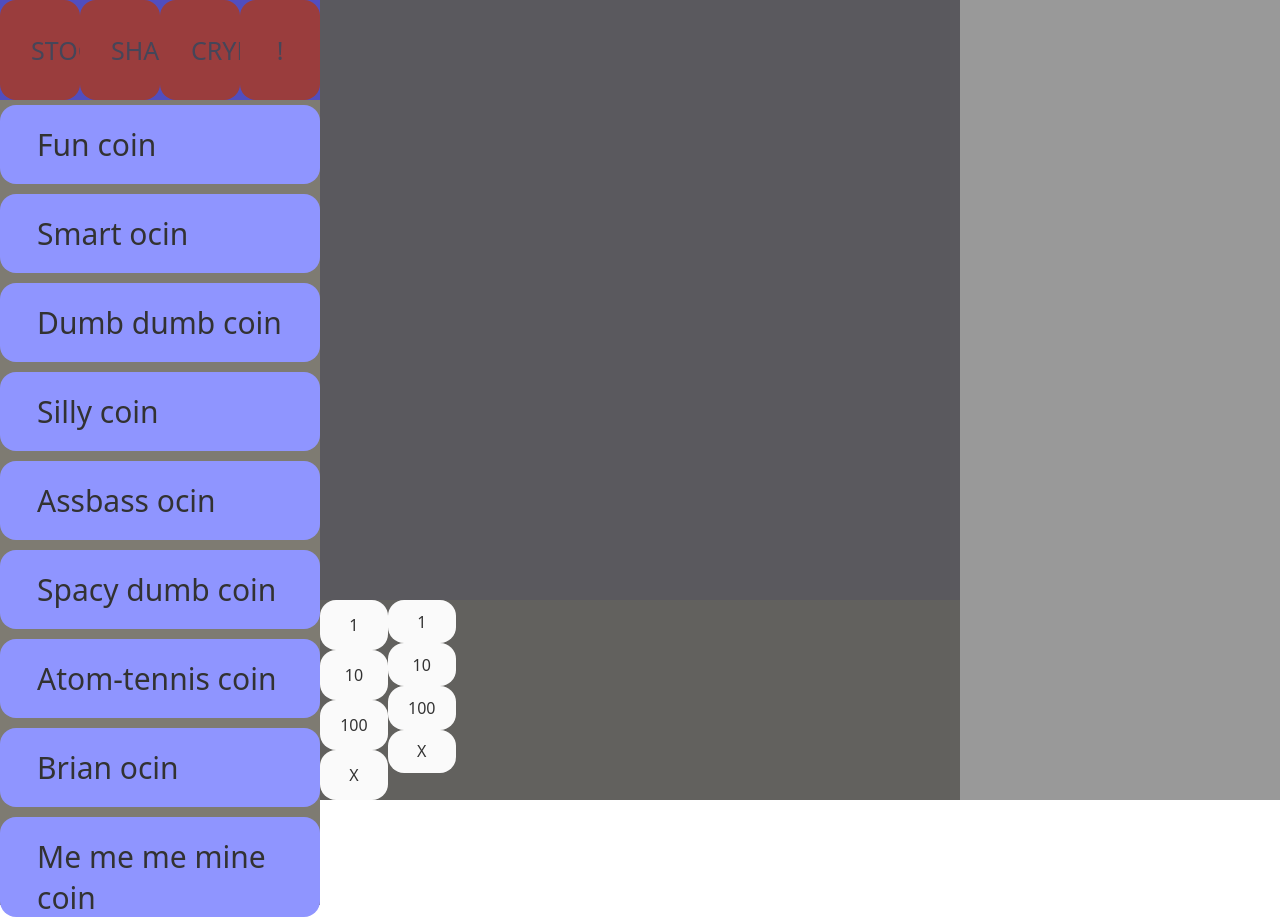
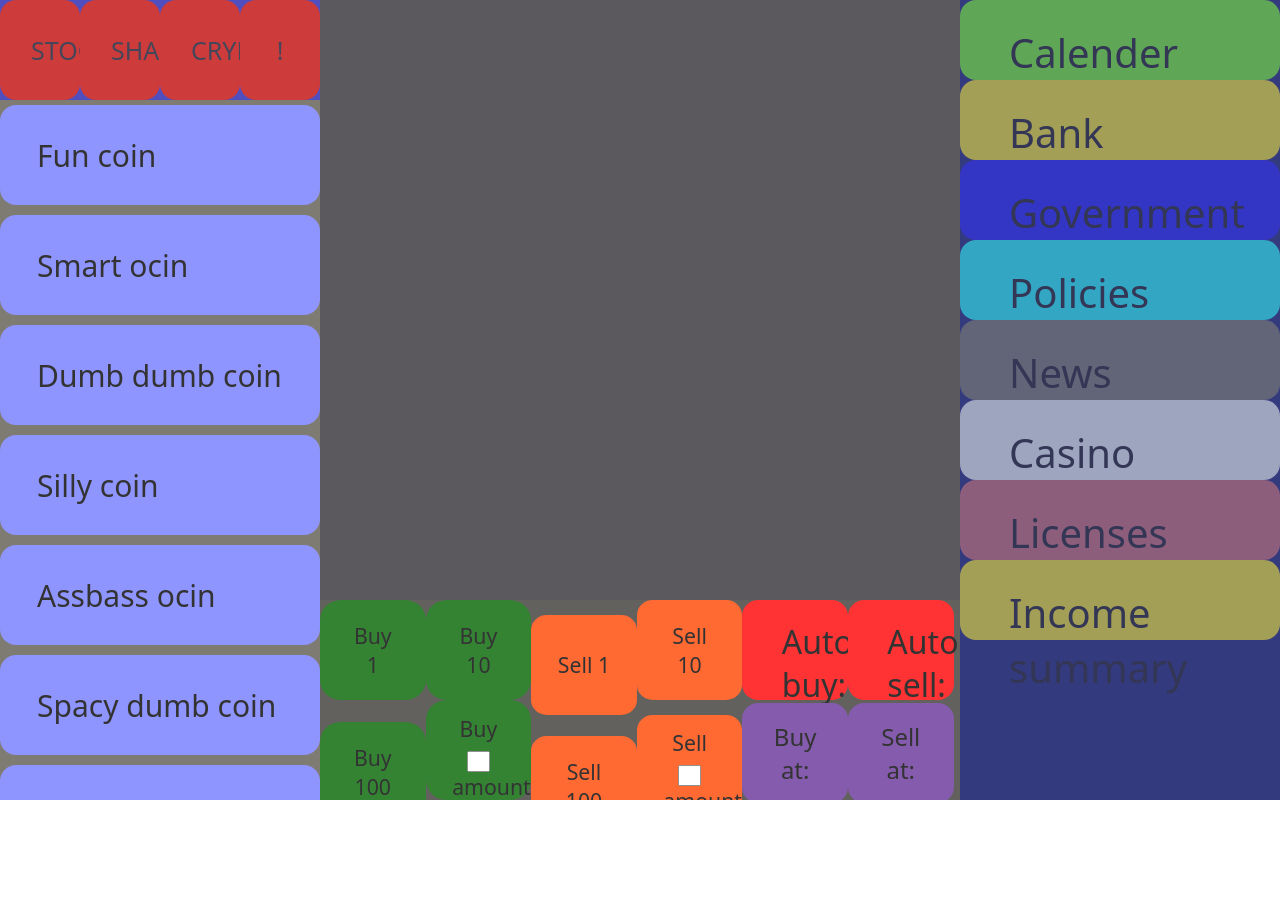
Before and after one commit to luddebudde/superb-transactions, a React (Vite) app: page / in a window 1280 px wide. After the commit the page ends 800 px from the top, so only its background shows below. Built offline with nearby package versions, Linux system fonts and the light colour scheme.

Commit message:
Improved the looks of the buttons, as well as having hover-functions + adding a few more

```diff
--- a/src/index.css
+++ b/src/index.css
@@ -44,6 +44,13 @@ h1 {
   border-radius: 16px;
 }
 
+.currencyButton:hover {
+  background-color: #585ed1;
+  /*box-shadow: 0 8px 16px 0 rgba(0, 0, 0, 0.2), 0 6px 20px 0 rgba(0, 0, 0, 0.19);*/
+    box-shadow: 0 0 16px 2px darkblue;
+  scale: 1.03 !important;
+}
+
 .currencySelectionBar {
   width: 25vw;
   height: 100px;
@@ -54,14 +61,87 @@ h1 {
 
 .currencySelection {
   width: 6.25vw;
-  background-color: #820d0d;
+  background-color: #c20a0a;
   font-size: 25px;
   color: #171830;
+}
+
+.currencySelection:hover {
+  background-color: #a61313;
+  scale: 1.1 !important;
+}
+
+.transactionBuyButton {
+  width: 50%;
+  height: 50%;
+  background-color: darkgreen;
+  border-radius: 20%;
+text-decoration: none;
+  font-size: 133%;
+}
+
+.transactionBuyButton:hover {
+  background-color: green;
+  scale: 1.05 !important;
+}
+
+.transactionSellButton {
+  width: 50%;
+  height: 50%;
+  background-color: orangered;
+  border-radius: 15%;
+  font-size: 133%;
+
+}
+
+.transactionSellButton:hover {
+  background-color: orange;
+  scale: 1.1 !important;
+}
+
+.activateAutoTransactionButton {
+  width: 50%;
+  height: 50%;
+  box-shadow: 0 0 purple;
+  font-size: 200%;
+
+  /*background: red*/
+}
+
+.activateAutoTransactionButton:hover {
+  box-shadow: 0 0 64px 8px purple;
+  scale: 1.1 !important;
+  /*animation: alternate-reverse 5s;*/
+}
+
+/*.activateAutoTransactionButton:active {*/
+/*  background-color: green;*/
+/*}*/
+
+.autoTransactionAmountButton {
+  width: 50%;
+  height: 50%;
+  background-color: rebeccapurple;
+  font-size: 150%;
+}
+
+.autoTransactionAmountButton:hover {
+  background-color: mediumpurple;
+  scale: 1.1 !important;
 }
 
 /*.stockList:hover {*/
 /*  border-color: #646cff;*/
 /*}*/
+.rightTab  {
+  width: 100%;
+  height: 10%;
+  color: rgba(1, 1, 1, 1);
+  text-align: left;
+  font-size: 250%;
+  opacity: 55%;
+
+}
 
 button {
   border-radius: 16px;
--- a/src/mainScreen.tsx
+++ b/src/mainScreen.tsx
@@ -1,6 +1,15 @@
-// import React from "react";
+import {useState} from "react";
 
 const mainScreen = () => {
+    // const [isOpen, setIsOpen] = useState(false);
+    // const [customBuyValue, setCustomBuyValue] = useState(0);
+    // const [customSellValue, setCustomSellValue] = useState(0);
+
+    const [autoBuyStatus, useAutoBuyStatus] = useState(false)
+    const [autoSellStatus, useAutoSellStatus] = useState(false)
+    // const [autoBuyValue, useAutoBuyValue] = useState(0)
+    // const [autoSellValue , useAutoSellValue] = useState(0)
+
   return (
     <>
       <div
@@ -14,6 +23,7 @@ const mainScreen = () => {
           background: "grey",
           opacity: "80%",
           padding: "0px",
+            overflow: "hidden",
         }}
       >
         <div id={"stockSide"}>
@@ -26,13 +36,14 @@ const mainScreen = () => {
           <div
             id={"stockList"}
             style={{
-              width: "25vw",
-              height: "100vh",
+              width: "25%",
+              height: "100%",
               backgroundColor: "#5e5b50",
               display: "flex",
               flexDirection: "column",
               gap: 10,
               paddingTop: "5px",
+                overflow: "auto"
             }}
           >
             <button className={"currencyButton"}>Fun coin</button>
@@ -46,6 +57,7 @@ const mainScreen = () => {
             <button className={"currencyButton"}>Me me me mine coin</button>
           </div>
         </div>
+
         <div
           id={"stockGraph"}
           style={{
@@ -55,9 +67,10 @@ const mainScreen = () => {
             height: "75vh",
             width: "50vw",
             backgroundColor: "#323036",
-            transform: "translate(-50%)",
+              transform: "translate(-50%)",
           }}
         ></div>
+
         <div
           id={"transaction"}
           style={{
@@ -69,22 +82,51 @@ const mainScreen = () => {
             height: "25vh",
             position: "absolute",
             backgroundColor: "#3b3a36",
+
           }}
         >
-          <div id={"buy"} style={{ display: "flex", flexDirection: "column" }}>
-            <button style={{ height: "12.5vh" }}>1</button>
-            <button style={{ height: "12.5vh" }}>10</button>
-            <button style={{ height: "12.5vh" }}>100</button>
-            <button style={{ height: "12.5vh" }}>X</button>
+          <div id={"buy"} style={{ display: "block", flexDirection: "column", width: "33%"}}>
+            <button className={"transactionBuyButton"}>Buy 1</button>
+            <button className={"transactionBuyButton"}>Buy 10</button>
+            <button className={"transactionBuyButton"}>Buy 100</button>
+            <button className={"transactionBuyButton"}>
+                Buy <input type={"number"} style={{width: "30%", outline: "none"}} ></input> amount</button>
           </div>
-          <div id={"sell"} style={{ display: "flex", flexDirection: "column" }}>
-            <button>1</button>
-            <button>10</button>
-            <button>100</button>
-            <button>X</button>
+          <div id={"sell"} style={{ display: "block", flexDirection: "column", width: "33%" }}>
+              <button className={"transactionSellButton"}>Sell 1</button>
+              <button className={"transactionSellButton"}>Sell 10</button>
+              <button className={"transactionSellButton"}>Sell 100</button>
+              <button className={"transactionSellButton"}>
+                  Sell <input type={"number"} style={{width: "30%", outline: "none", scale: "1"}} onInput={()=>{
+
+              }}></input> amount
+              </button>
           </div>
+            <div id={"sell"} style={{display: "block", flexDirection: "column", width: "33%"}}>
+                <button className={"activateAutoTransactionButton"} style={{backgroundColor: autoBuyStatus ? "green" : "red"}} onClick={() => {
+                    useAutoBuyStatus(!autoBuyStatus)
+                }}>Auto buy:</button>
+                <button className={"activateAutoTransactionButton"} style={{backgroundColor: autoSellStatus ? "green" : "red"}} onClick={() => {
+                    useAutoSellStatus(!autoSellStatus)
+                }}>Auto sell:</button>
+
+                <button className={"autoTransactionAmountButton"}>Buy at:</button>
+                <button className={"autoTransactionAmountButton"}>Sell at:</button>
+            </div>
         </div>
+          <div id={"inter-diplomacy"} style={{left: "75%", top: "0%", position: "absolute", height: "100%", width: "25%", backgroundColor: "#02095e", display: "flex", flexDirection: "column"}}>
+              <button className={"rightTab"} style={{backgroundColor: "rgba(100, 255, 5, 1)"}}>Calender</button>
+              <button className={"rightTab"} style={{backgroundColor: "rgba(255, 240, 5, 1)"}}>Bank</button>
+              <button className={"rightTab"} style={{backgroundColor: "blue"}}>Government</button>
+              <button className={"rightTab"} style={{backgroundColor: "cyan"}}>Policies</button>
+              <button className={"rightTab"} style={{backgroundColor: "#6b6b51"}}>News</button>
+              <button className={"rightTab"} style={{backgroundColor: "honeydew"}}>Casino</button>
+              <button className={"rightTab"} style={{backgroundColor: "indianred"}}>Licenses</button>
+              <button className={"rightTab"} style={{backgroundColor: "rgba(255, 240, 5, 1)"}}>Income summary</button>
+
+          </div>
       </div>
+
     </>
   );
 };
```
Also changed, not shown: src/clickEffects.tsx (added).
